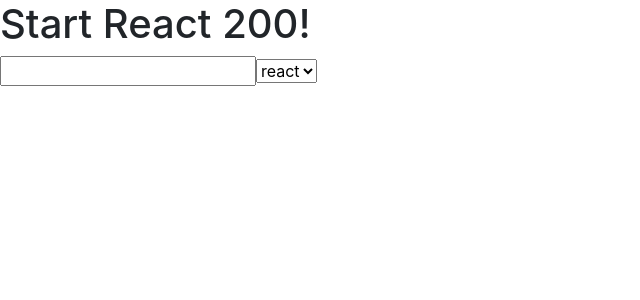
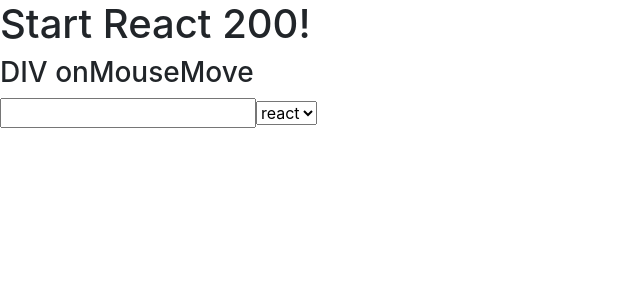
Before and after one commit to hws522/react-200, a React (Create React App) app in the folder client/: page / in a window 1280 px wide. Shown: the top 300 px of the page, without its empty margins (0-640 px from the left). Built offline with nearby package versions, Linux system fonts and the light colour scheme; the HTML template or start-up script is replaced by a standard one.

Commit message:
mousemove 이벤트 사용하기

```diff
--- a/client/src/App.js
+++ b/client/src/App.js
@@ -1,11 +1,11 @@
 import React from 'react';
-import ReactChange from './R067_onChange'
+import ReactMouseMove from './R068_onMouseMove'
 
 function App() {
   return (
     <div>
       <h1>Start React 200!</h1>
-      <ReactChange/>
+      <ReactMouseMove/>
     </div>
   );
 }
--- /dev/null
+++ b/client/src/R068_onMouseMove.js
@@ -0,0 +1,24 @@
+import React, { Component } from 'react';
+
+class R068_onMouseMove extends Component {
+  MouseMove(tag) {
+    console.log('TAG : '+tag);
+  }
+
+  render() {
+    return (
+      <>
+        <div onMouseMove={e => this.MouseMove("div")}>
+          <h3>DIV onMouseMove</h3>
+        </div>
+        <input type="text" onMouseMove={e => this.MouseMove("input")}/>
+        <select onMouseMove={e => this.MouseMove("select")}>
+            <option value="react">react</option>
+            <option value="200">200</option>
+        </select>
+      </>
+    )
+  }
+}
+
+export default R068_onMouseMove;
```
Also changed, not shown: 1 other file (tests, documents, lock files or other folders).
